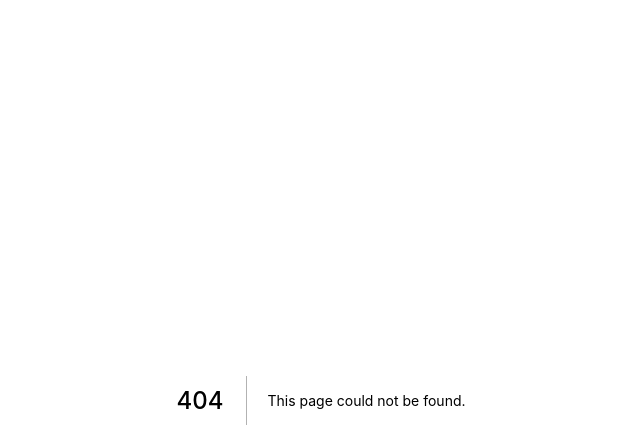
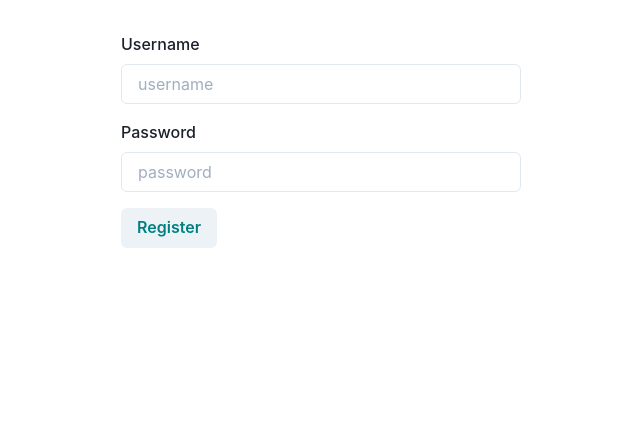
Before and after one commit to yashv6655/PostgreSQL-CRUD-Nextjs, a Next.js app in the folder client/: page /register in a window 1280 px wide. Before the commit this address had no page. Shown: the top 448 px of the page, without its empty margins (319-959 px from the left). Built offline with nearby package versions, Linux system fonts and the light colour scheme.

Commit message:
Created Basic register page

```diff
--- a/client/package.json
+++ b/client/package.json
@@ -11,10 +11,13 @@
     "@chakra-ui/react": "^1.0.0",
     "@emotion/react": "^11.0.0",
     "@emotion/styled": "^11.0.0",
+    "@types/node": "^14.14.9",
+    "formik": "^2.2.5",
     "framer-motion": "^2.9.4",
     "next": "latest",
     "react": "^17.0.1",
-    "react-dom": "^17.0.1"
+    "react-dom": "^17.0.1",
+    "typescript": "^4.1.2"
   },
   "license": "MIT"
 }
--- /dev/null
+++ b/client/src/pages/register.tsx
@@ -0,0 +1,46 @@
+import React from "react";
+import { Formik, Form } from "formik";
+import {
+  Box,
+  Button,
+  FormControl,
+  FormErrorMessage,
+  FormLabel,
+} from "@chakra-ui/react";
+import Wrapper from "../components/Wrapper";
+import InputField from "../components/inputField";
+
+interface registerProps {}
+
+const Register: React.FC<registerProps> = ({}) => {
+  return (
+    <Wrapper variant="small">
+      <Formik
+        initialValues={{ username: "", password: "" }}
+        onSubmit={(values) => console.log(values)}
+      >
+        {({ isSubmitting }) => (
+          <Form>
+            <InputField
+              name="username"
+              placeholder="username"
+              label="Username"
+            />
+            <Box mt={4}>
+              <InputField
+                name="password"
+                placeholder="password"
+                label="Password"
+                type="password"
+              />
+            </Box>
+            <Button mt={4} color="teal" isLoading={isSubmitting} type="submit">
+              Register
+            </Button>
+          </Form>
+        )}
+      </Formik>
+    </Wrapper>
+  );
+};
+export default Register;
```
Also changed, not shown: client/tsconfig.json (added, +29 -0 lines), client/next-env.d.ts (added), 1 other file (tests, documents, lock files or other folders).
